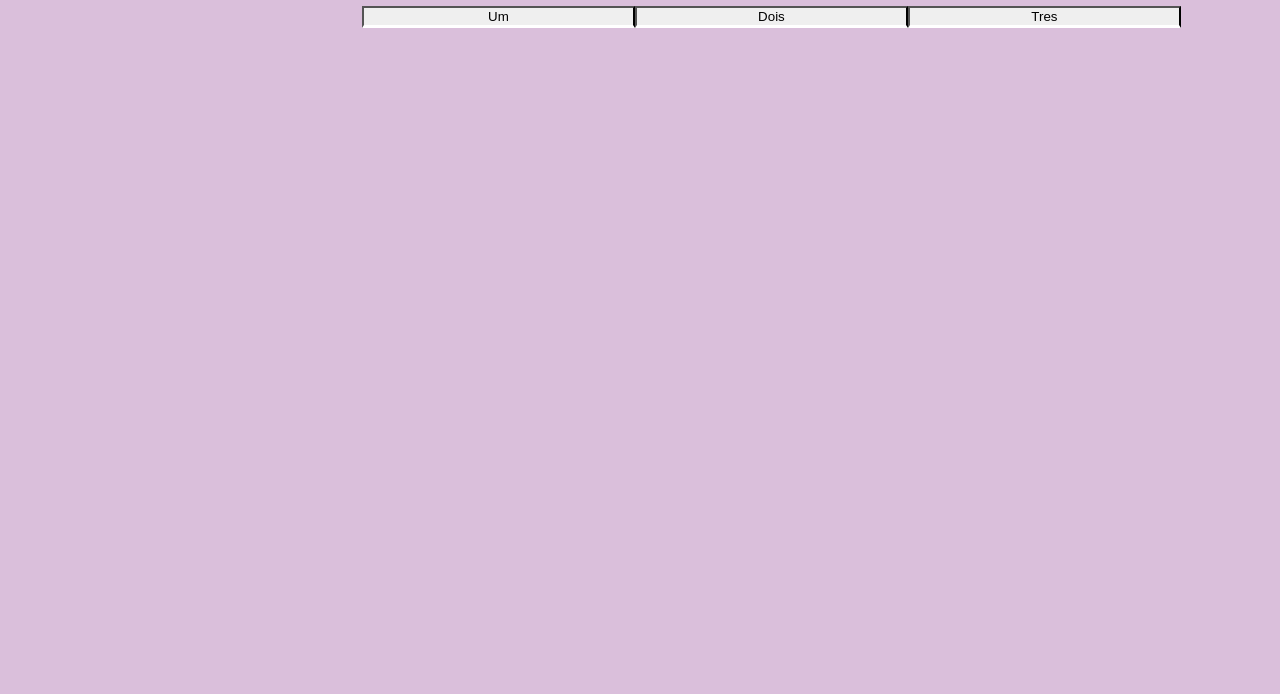
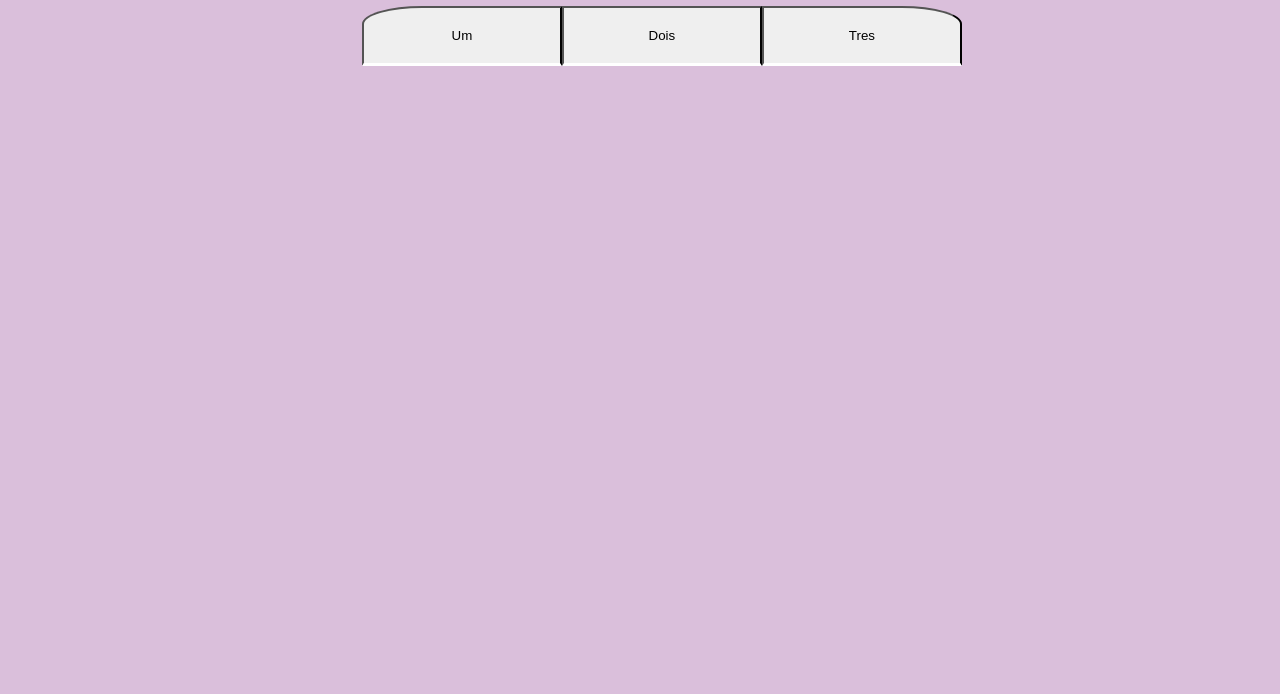
Before and after one commit to Luanathaianytidresilveira/menu1, a plain HTML site: page index.html in a window 1280 px wide. Shown: the part 106-800 px from the top of the page. Drawn offline with Linux system fonts and the light colour scheme.

Commit message:
Update index.html

```diff
--- a/index.html
+++ b/index.html
@@ -14,9 +14,9 @@
     </header>
     <main>
         <section class="principal">
-            <button id="um" type="button">Um</button>
-            <button id="dois" type="button">Dois</button>
-            <button id="tres" type="button">Tres</button>
+            <button class="botao" id="um" type="button">Um</button>
+            <button class="botao" id="dois" type="button">Dois</button>
+            <button class="botao" id="tres" type="button">Tres</button>
         </section>
     </main>
     <footer>
```
